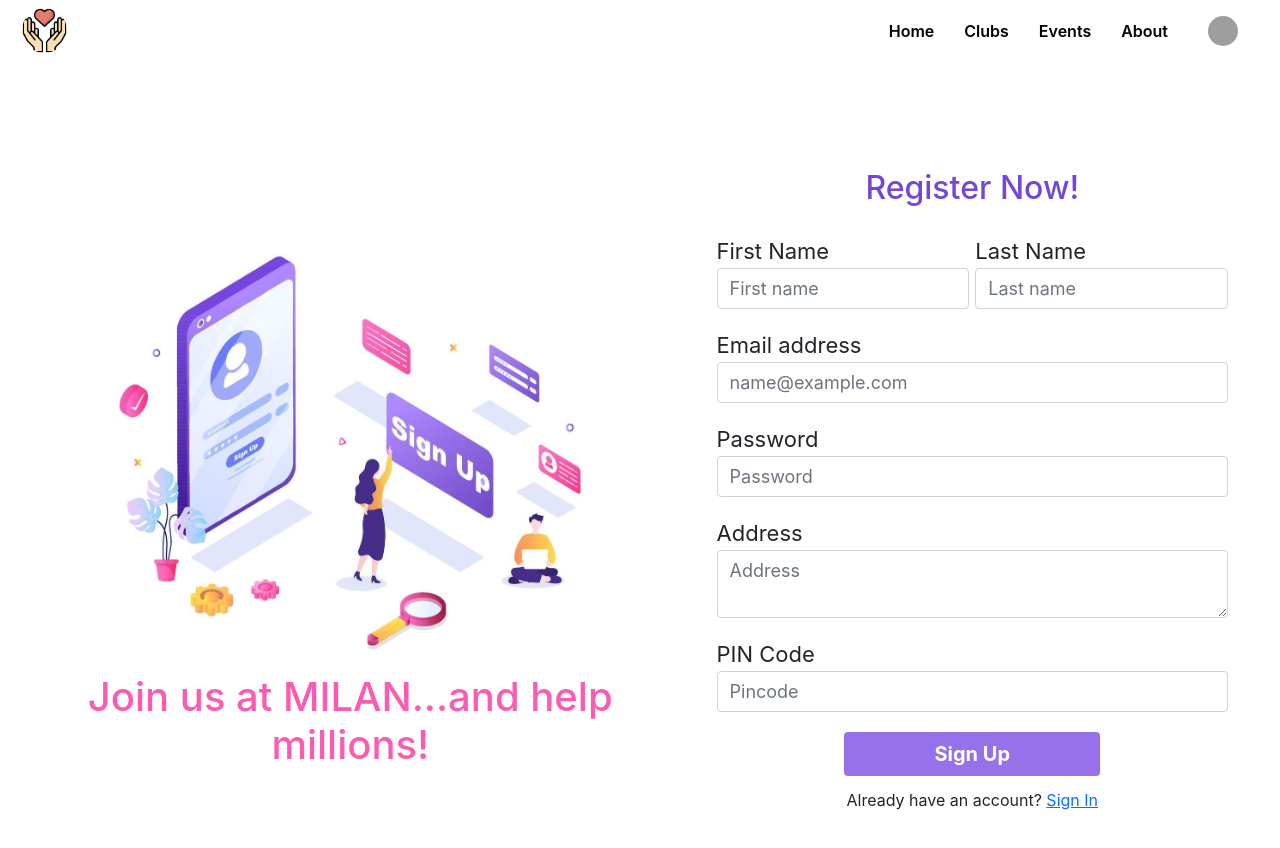
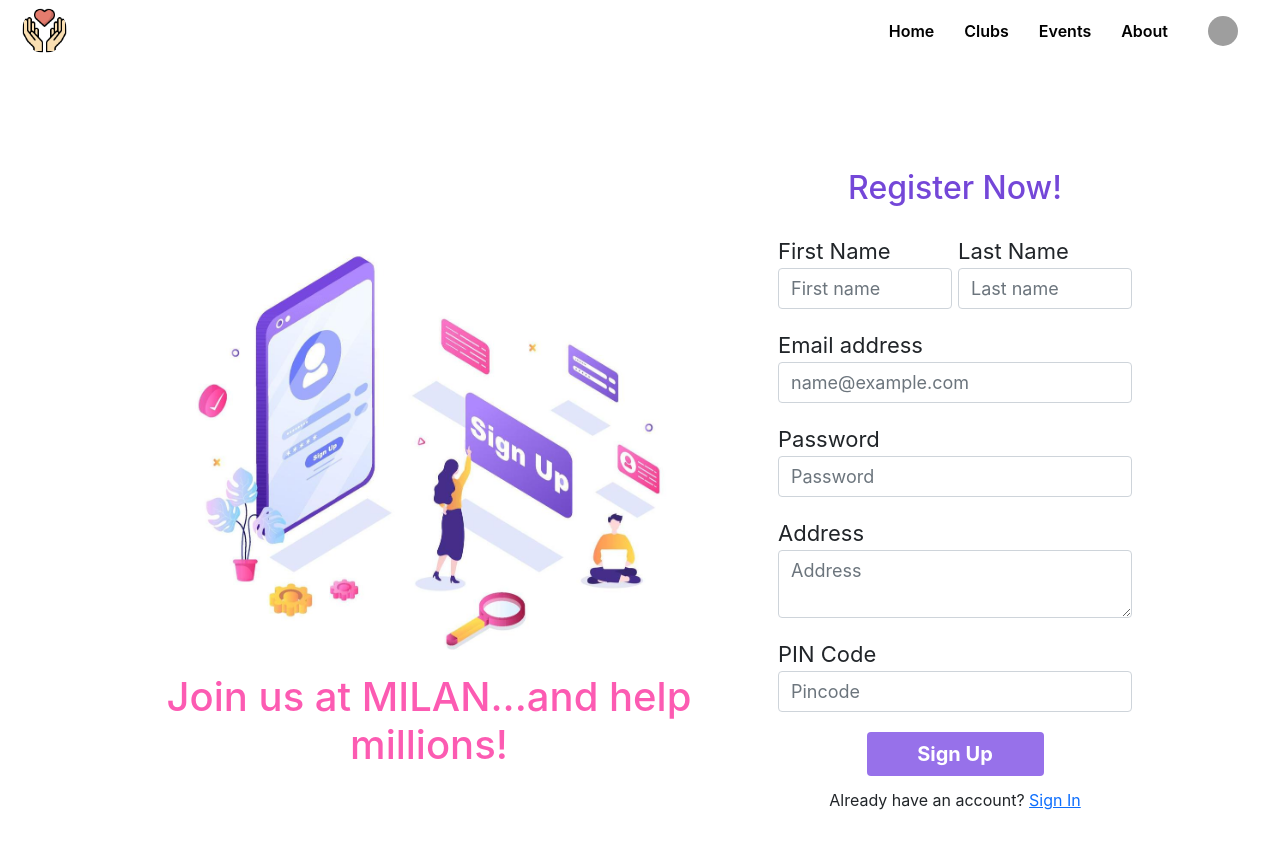
Before and after one commit to ngoworldcommunity/NGOWorld, a React (Create React App) app in the folder milan-app/: page /user/register in a window 1280 px wide. Shown: the top 848 px of the page. Built offline with nearby package versions, Linux system fonts and the light colour scheme; grey boxes are pictures that could not be loaded.

Commit message:
Fix : Minor changes

```diff
--- a/milan-app/src/App.jsx
+++ b/milan-app/src/App.jsx
@@ -22,7 +22,7 @@ const App = () => {
 
                     {/* //* Auth routes - CLUBS*/}
 
-                    {<Route exact path='/user/login' element={<ClubLogin />} />
+                    {<Route exact path='/clubs/login' element={<ClubLogin />} />
 
                     /* <Route exact path='/user/register' element={<ClubRegister />} /> */}
 
--- a/milan-app/src/styles/UserRegister.css
+++ b/milan-app/src/styles/UserRegister.css
@@ -11,6 +11,8 @@ div#userRegister div.body {
   margin: 0 34px;
   padding-top: 6rem;
   padding-bottom: 2rem;
+  padding-left: 6rem;
+  padding-right: 6rem;
 }
 
 div#userRegister div#section1 {
@@ -119,6 +121,8 @@ div#userRegister div#section2 div#links p {
   }
   div#userRegister div.body {
     flex-direction: column;
+    padding-left: 0rem;
+    padding-right: 0rem;
   }
   div#userRegister div#section1 {
     margin: 0;
```
Lines whose indentation alone changed are shown as unchanged.
